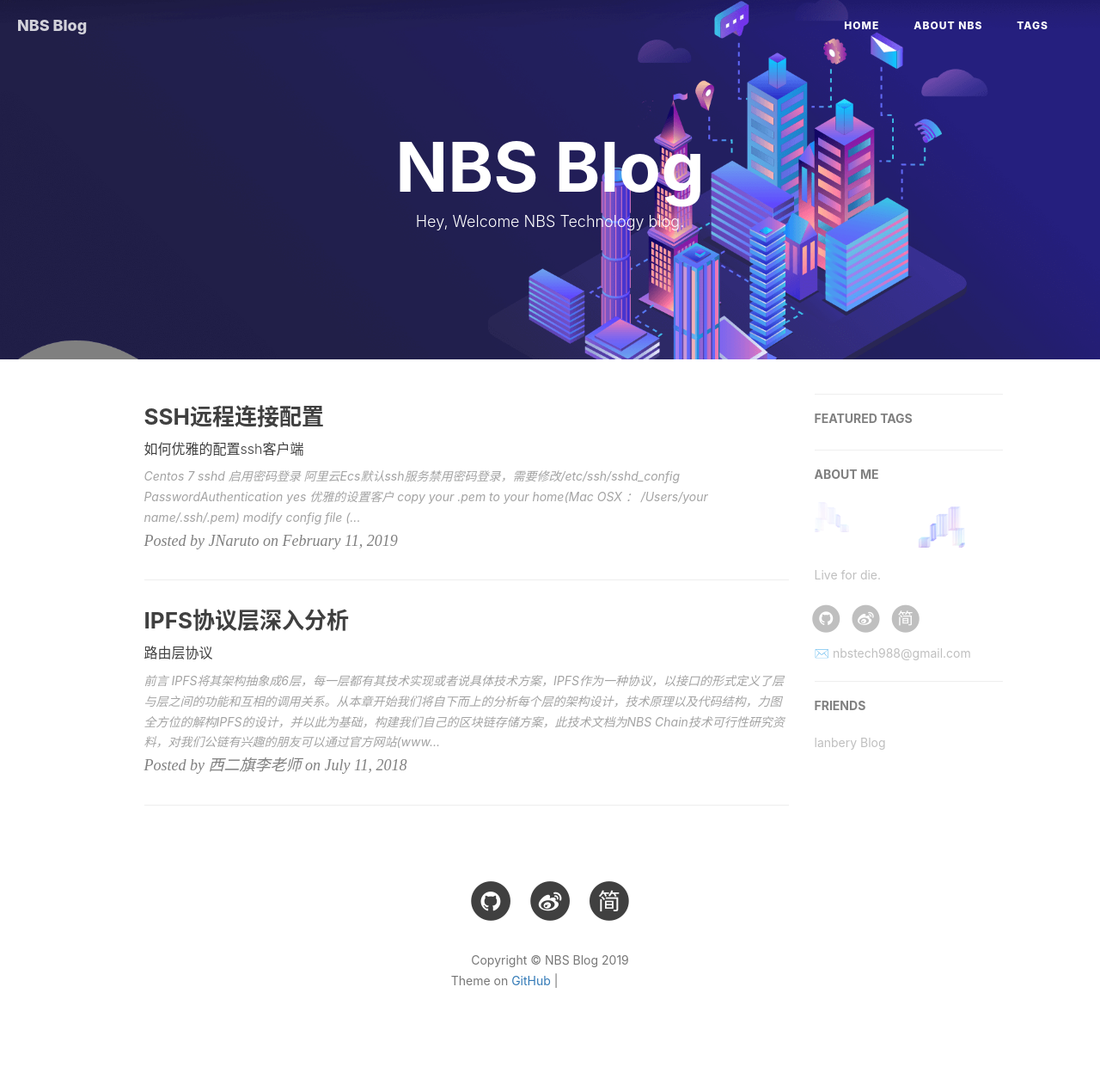
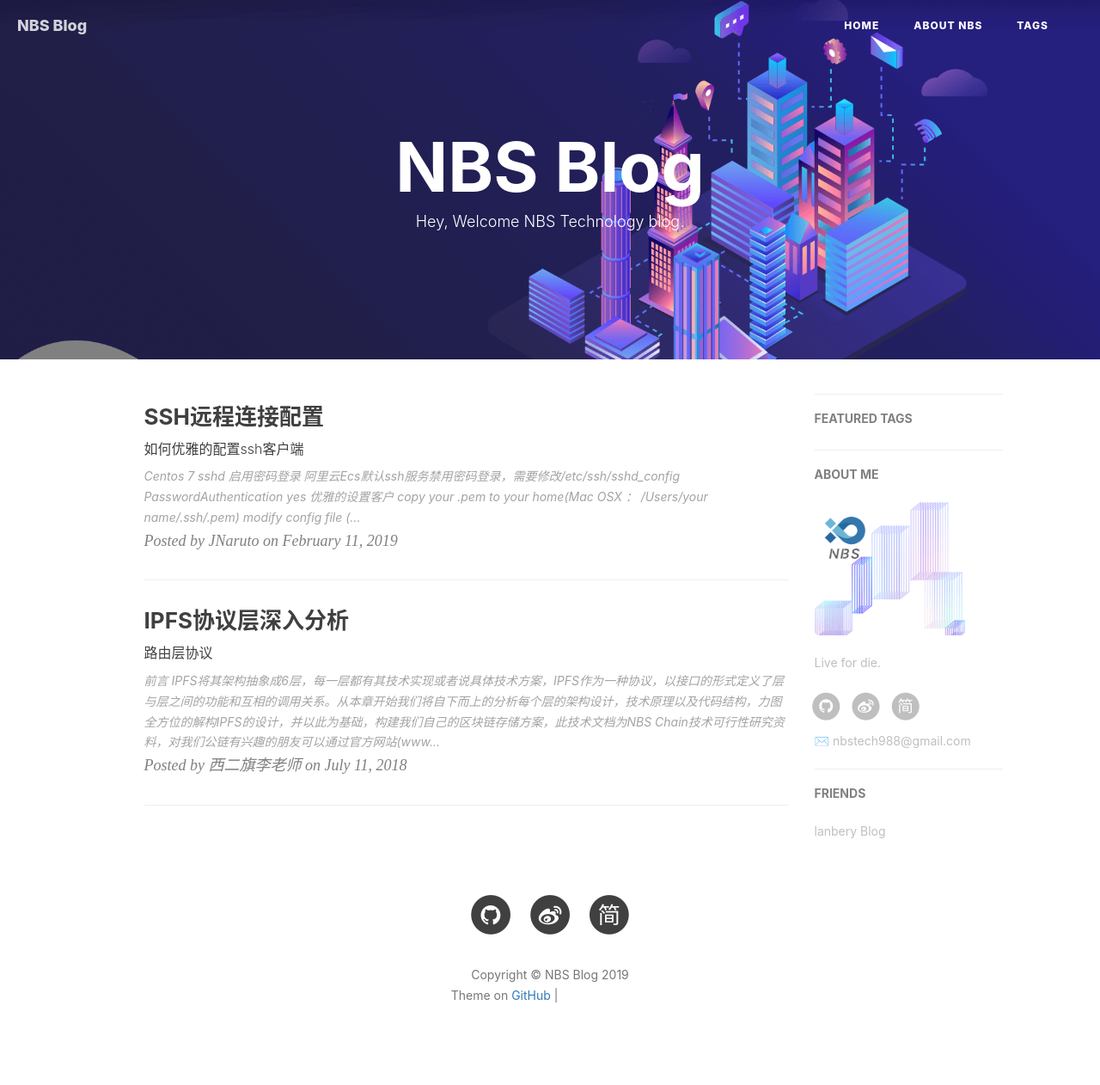
Before and after one commit to NBSChain/nbschain.github.io, a Jekyll site: the page built from index.html, in a window 1280 px wide. Shown: the whole page at 86% size. Built offline with Jekyll 4.4.1, drawn with Linux system fonts in a browser that asks for light colours; nearby versions of some CDN libraries; the list of posts is cut into pages by our own code; comment, search, counter and statistics services are not loaded; grey boxes are pictures that could not be loaded.

Commit message:
update blog

```diff
--- a/_config.yml
+++ b/_config.yml
@@ -12,7 +12,7 @@
 # Sidebar settings
 sidebar: true                           # whether or not using Sidebar.
 sidebar-about-description: "Live for die."
-sidebar-avatar: /img/about_ic.png      # use absolute URL, seeing it's used in both `/` and `/about/`
+sidebar-avatar: /img/team-logo.png      # use absolute URL, seeing it's used in both `/` and `/about/`
 
 # SNS settings
 RSS: false
```
